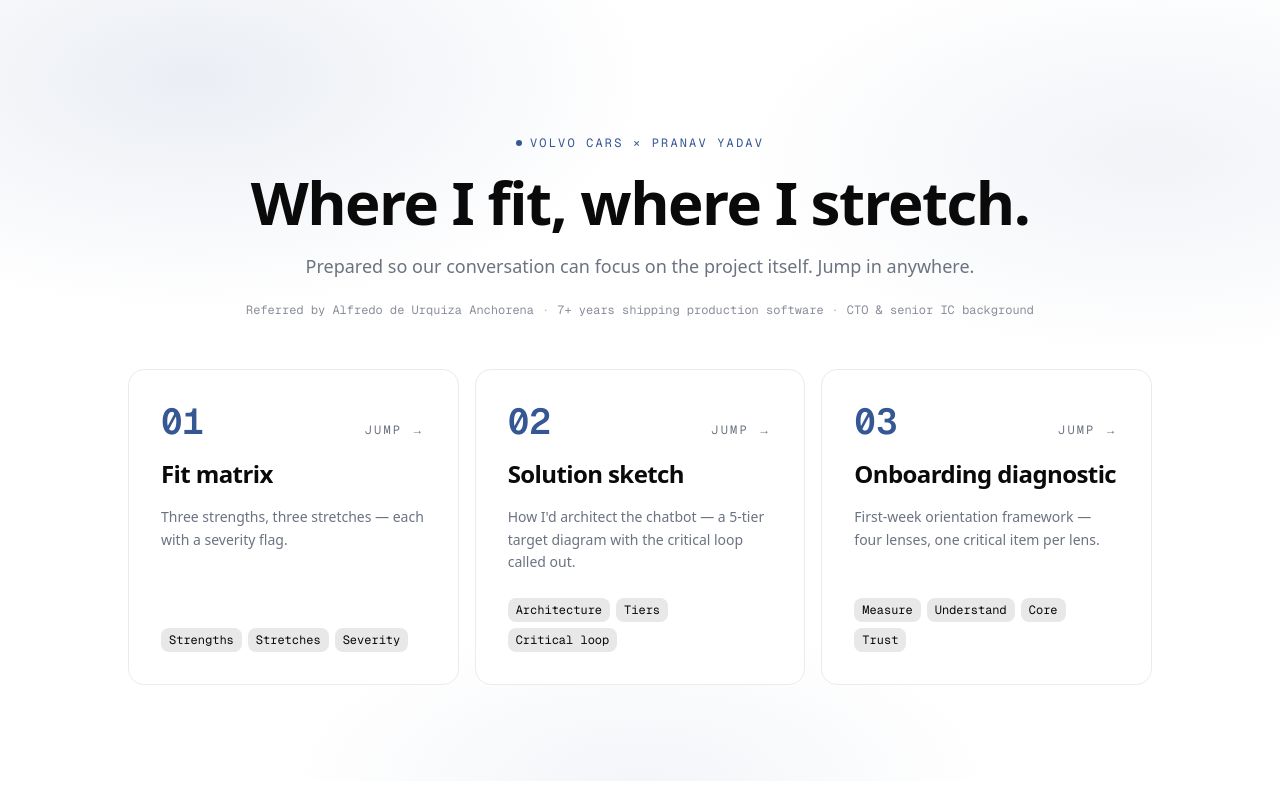
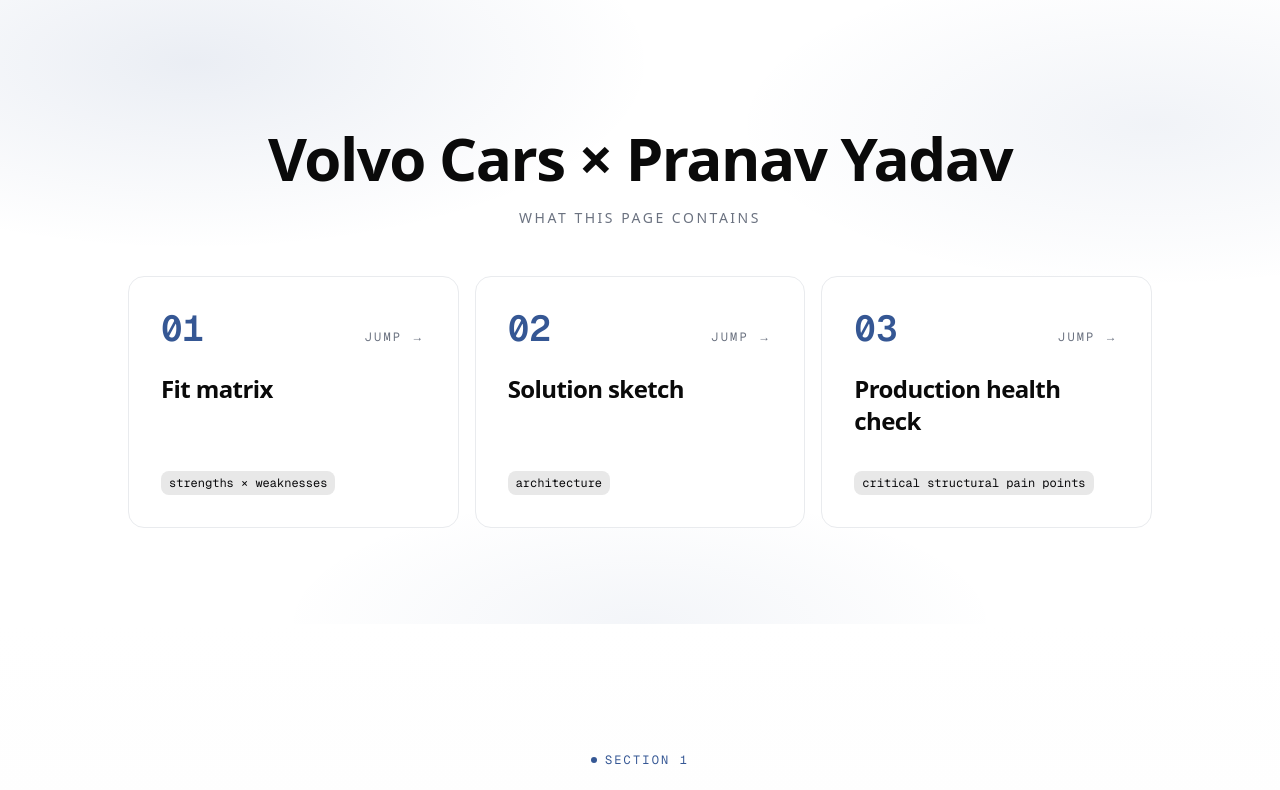
Before and after one commit to pranav-9/my-portfolio, a Next.js app: page /volvo in a window 1280 px wide. Shown: the top 790 px of the page. Built offline with nearby package versions, Linux system fonts and the light colour scheme.

Commit message:
simplify

```diff
--- a/src/app/volvo/page.tsx
+++ b/src/app/volvo/page.tsx
@@ -98,8 +98,7 @@ type IndexCard = {
   href: string;
   marker: string;
   title: string;
-  preview: string;
-  tags: string[];
+  tag: string;
 };
 
 const indexCards: IndexCard[] = [
@@ -107,25 +106,19 @@ const indexCards: IndexCard[] = [
     href: "#fit-matrix",
     marker: "01",
     title: "Fit matrix",
-    preview:
-      "Three strengths, three stretches — each with a severity flag.",
-    tags: ["Strengths", "Stretches", "Severity"],
+    tag: "strengths × weaknesses",
   },
   {
     href: "#solution",
     marker: "02",
     title: "Solution sketch",
-    preview:
-      "How I'd architect the chatbot — a 5-tier target diagram with the critical loop called out.",
-    tags: ["Architecture", "Tiers", "Critical loop"],
+    tag: "architecture",
   },
   {
     href: "#onboarding",
     marker: "03",
-    title: "Onboarding diagnostic",
-    preview:
-      "First-week orientation framework — four lenses, one critical item per lens.",
-    tags: ["Measure", "Understand", "Core", "Trust"],
+    title: "Production health check",
+    tag: "critical structural pain points",
   },
 ];
 
@@ -385,39 +378,23 @@ const VolvoFitPage = () => {
         <div className="mx-auto flex max-w-5xl flex-col gap-12">
           <div className="flex flex-col items-center gap-5 text-center">
             <Reveal>
-              <span className="kicker">
-                <span className="kicker-dot" />
+              <h1 className="text-4xl font-semibold tracking-tight sm:text-6xl">
                 Volvo Cars × Pranav Yadav
-              </span>
+              </h1>
             </Reveal>
             <Reveal delay={80}>
-              <h1 className="text-4xl font-semibold tracking-tight sm:text-6xl">
-                Where I fit, where I stretch.
-              </h1>
-            </Reveal>
-            <Reveal delay={160}>
-              <p className="max-w-2xl text-base leading-relaxed text-brand-muted sm:text-lg">
-                Prepared so our conversation can focus on the project itself.
-                Jump in anywhere.
-              </p>
-            </Reveal>
-            <Reveal delay={220}>
-              <p className="font-mono text-xs leading-relaxed text-brand-muted/80">
-                Referred by Alfredo de Urquiza Anchorena
-                <span className="mx-2 text-brand-accent/40">·</span>
-                7+ years shipping production software
-                <span className="mx-2 text-brand-accent/40">·</span>
-                CTO &amp; senior IC background
+              <p className="text-sm uppercase tracking-[0.18em] text-brand-muted">
+                What this page contains
               </p>
             </Reveal>
           </div>
 
           <div className="grid gap-4 sm:grid-cols-2 lg:grid-cols-3">
             {indexCards.map((card, idx) => (
-              <Reveal key={card.href} delay={240 + idx * 100}>
+              <Reveal key={card.href} delay={120 + idx * 100}>
                 <a
                   href={card.href}
-                  className="group flex h-full flex-col gap-4 rounded-2xl border border-brand-divider bg-brand-surface p-6 transition hover:-translate-y-0.5 hover:border-brand-accent hover:shadow-[0_20px_50px_-20px_rgba(53,87,148,0.25)] sm:p-8"
+                  className="group flex h-full flex-col gap-6 rounded-2xl border border-brand-divider bg-brand-surface p-6 transition hover:-translate-y-0.5 hover:border-brand-accent hover:shadow-[0_20px_50px_-20px_rgba(53,87,148,0.25)] sm:p-8"
                 >
                   <div className="flex items-baseline justify-between">
                     <span className="font-mono text-3xl font-semibold text-brand-accent sm:text-4xl">
@@ -430,18 +407,10 @@ const VolvoFitPage = () => {
                   <h3 className="text-xl font-semibold tracking-tight text-brand-ink sm:text-2xl">
                     {card.title}
                   </h3>
-                  <p className="text-sm leading-relaxed text-brand-muted">
-                    {card.preview}
-                  </p>
-                  <div className="mt-auto flex flex-wrap gap-1.5 pt-2">
-                    {card.tags.map((t) => (
-                      <span
-                        key={t}
-                        className="badge badge-soft badge-neutral p-2 font-mono text-xs"
-                      >
-                        {t}
-                      </span>
-                    ))}
+                  <div className="mt-auto pt-2">
+                    <span className="badge badge-soft badge-neutral p-2 font-mono text-xs">
+                      {card.tag}
+                    </span>
                   </div>
                 </a>
               </Reveal>
@@ -614,7 +583,7 @@ const VolvoFitPage = () => {
         </div>
       </section>
 
-      {/* Section 3 — Onboarding diagnostic */}
+      {/* Section 3 — Production health check */}
       <section
         id="onboarding"
         className="scroll-mt-8 bg-gradient-to-b from-brand-surface to-brand-surface-alt px-6 py-24 sm:py-32"
@@ -622,7 +591,7 @@ const VolvoFitPage = () => {
         <SectionHeader
           sectionDetails={{
             kicker: "Section 3",
-            title: "Onboarding diagnostic",
+            title: "Production health check",
             subtitle:
               "The checklist I'd walk through in my first week — four lenses, one critical item per lens.",
           }}
```
